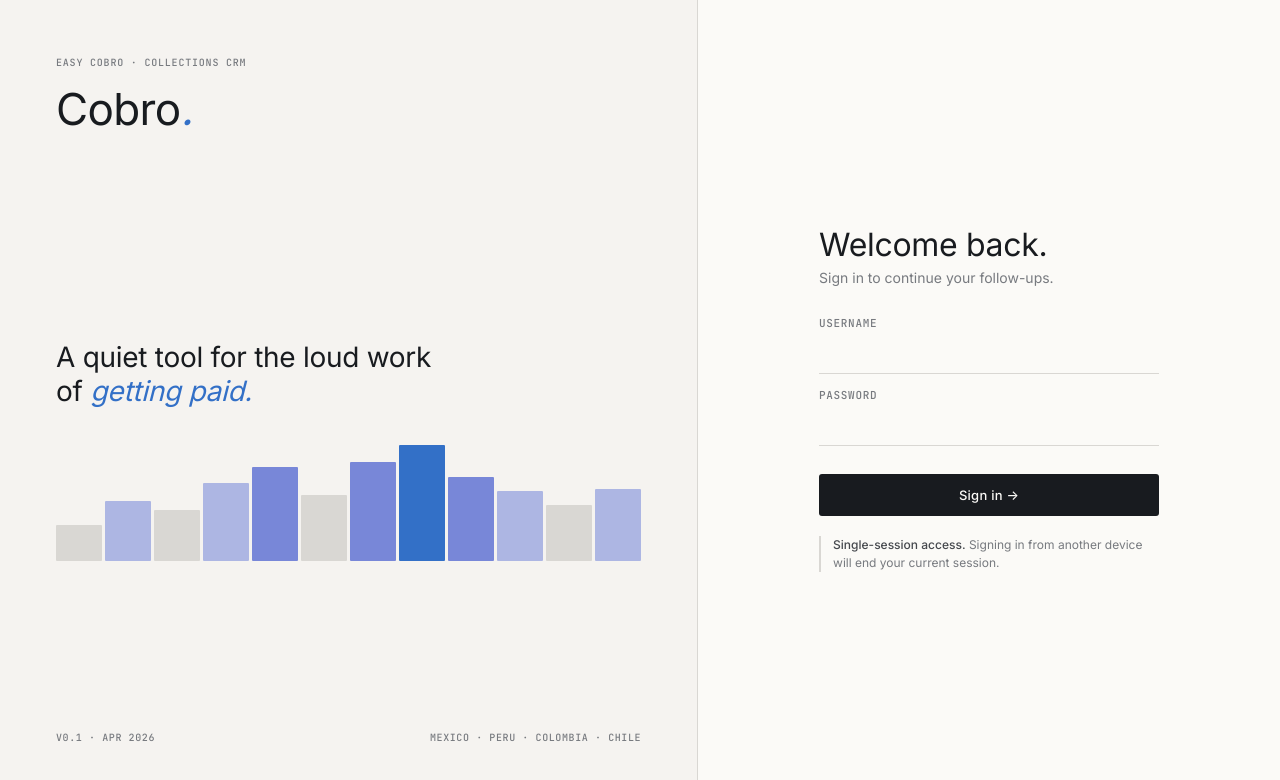
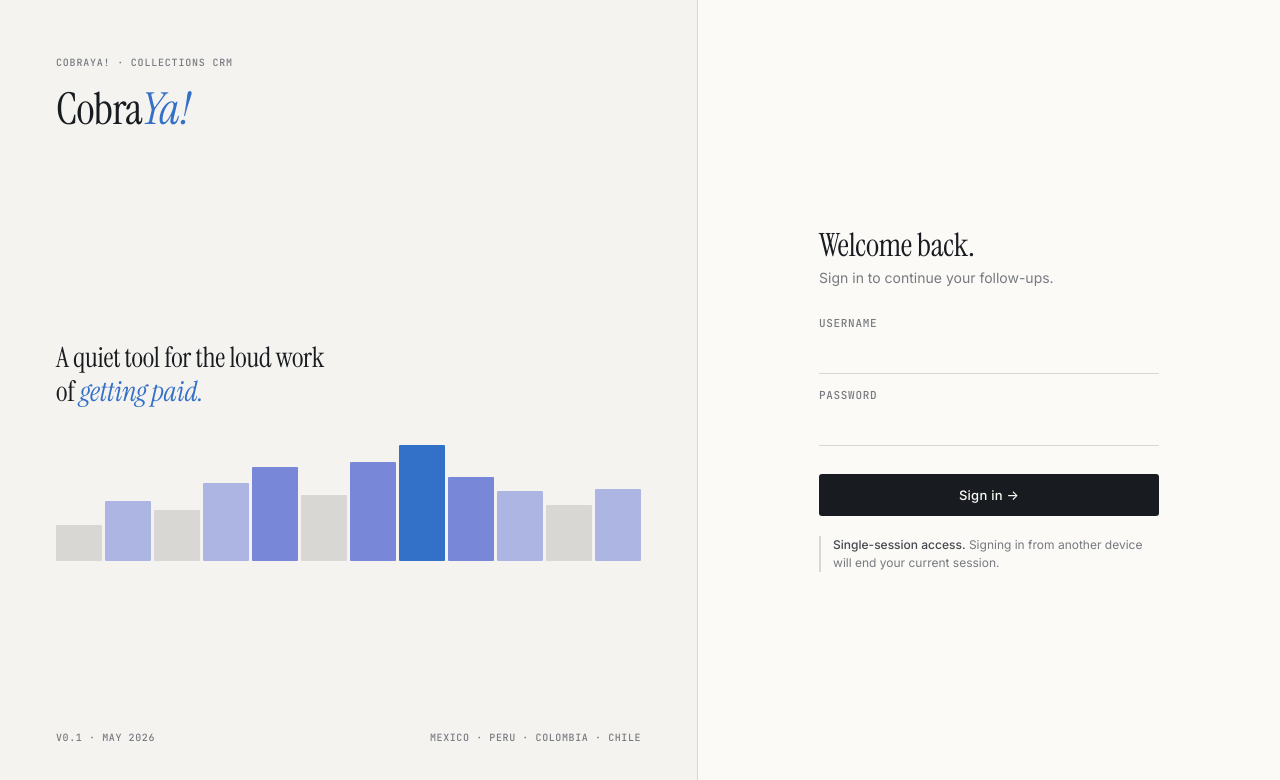
Before and after one commit to eduSpinouza/crm-task-manager, a Next.js app: page /login in a window 1280 px wide. Shown: the top 780 px of the page. Built offline with nearby package versions, Linux system fonts and the light colour scheme.

Commit message:
feat: rebrand to CobraYa! across login page and dashboard

```diff
--- a/src/app/login/page.tsx
+++ b/src/app/login/page.tsx
@@ -85,7 +85,7 @@ function LoginForm() {
                 {/* Heading */}
                 <Typography
                     sx={{
-                        fontFamily: 'var(--font-serif)',
+                        fontFamily: 'var(--font-display)',
                         fontSize: 32,
                         lineHeight: 1,
                         letterSpacing: '-0.01em',
@@ -234,19 +234,19 @@ export default function LoginPage() {
                             mb: '18px',
                         }}
                     >
-                        Easy Cobro · collections CRM
+                        CobraYa! · collections CRM
                     </Typography>
                     <Typography
                         sx={{
-                            fontFamily: 'var(--font-serif)',
+                            fontFamily: 'var(--font-display)',
                             fontSize: 44,
                             lineHeight: 1,
                             letterSpacing: '-0.015em',
                             color: 'var(--ink)',
                         }}
                     >
-                        Cobro
-                        <Box component="em" sx={{ color: 'var(--accent)', fontStyle: 'italic' }}>.</Box>
+                        Cobra
+                        <Box component="em" sx={{ color: 'var(--accent)', fontStyle: 'italic' }}>Ya!</Box>
                     </Typography>
                 </Box>
 
@@ -254,7 +254,7 @@ export default function LoginPage() {
                 <Box>
                     <Typography
                         sx={{
-                            fontFamily: 'var(--font-serif)',
+                            fontFamily: 'var(--font-display)',
                             fontSize: 28,
                             lineHeight: 1.2,
                             letterSpacing: '-0.01em',
@@ -304,7 +304,7 @@ export default function LoginPage() {
                         justifyContent: 'space-between',
                     }}
                 >
-                    <span>v0.1 · Apr 2026</span>
+                    <span>v0.1 · May 2026</span>
                     <span>Mexico · Peru · Colombia · Chile</span>
                 </Box>
             </Box>
--- a/src/styles/tokens.css
+++ b/src/styles/tokens.css
@@ -1,5 +1,5 @@
 /* ============================================================ */
-/* Easy Cobro CRM — Design Tokens                                */
+/* CobraYa! CRM — Design Tokens                                  */
 /* Imported once at app root (src/app/globals.css).             */
 /* ============================================================ */
 
--- a/src/theme.ts
+++ b/src/theme.ts
@@ -1,6 +1,6 @@
 'use client';
 // ============================================================
-// Easy Cobro CRM — MUI v5 Theme Override
+// CobraYa! CRM — MUI v5 Theme Override
 // Wraps the app via ThemeRegistry → ThemeProvider.
 // Pairs with src/styles/tokens.css — both must be loaded.
 // ============================================================
```
Also changed, not shown: src/app/dashboard/page.tsx (+43 -8 lines).
